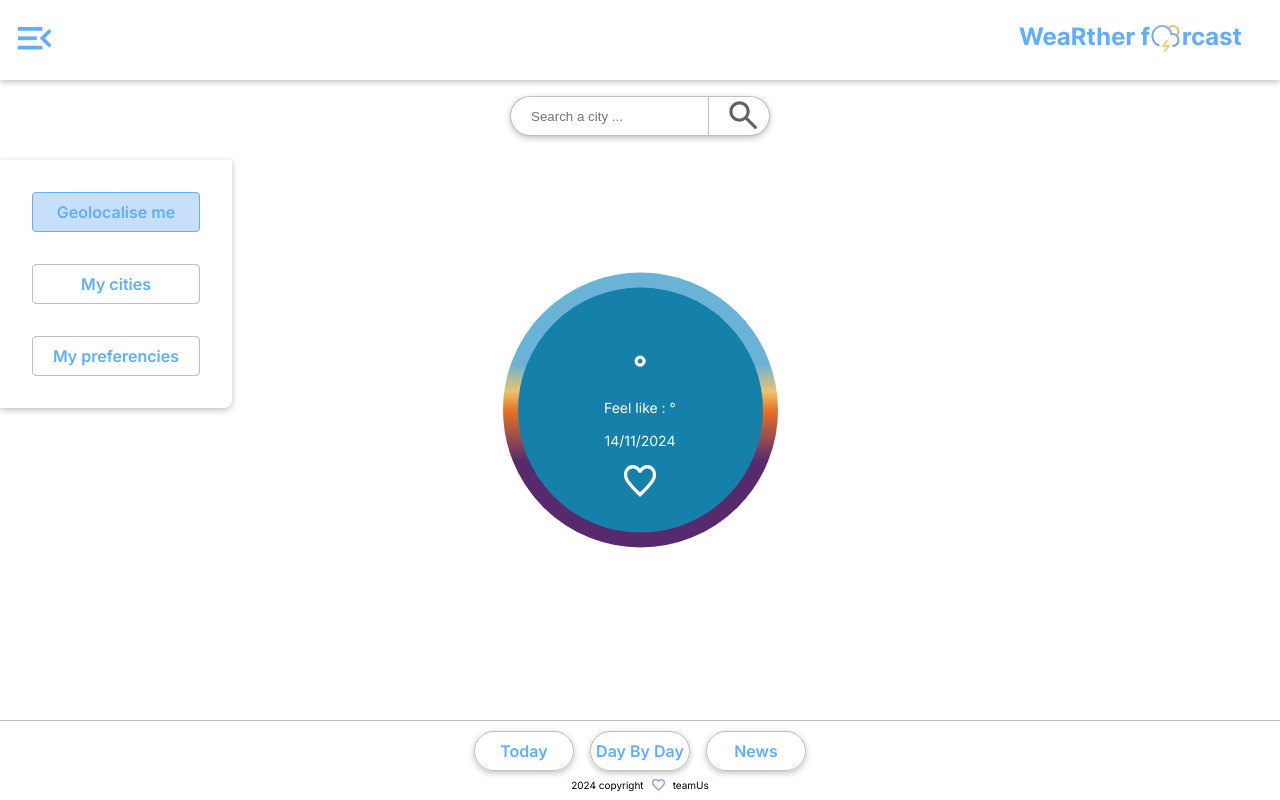
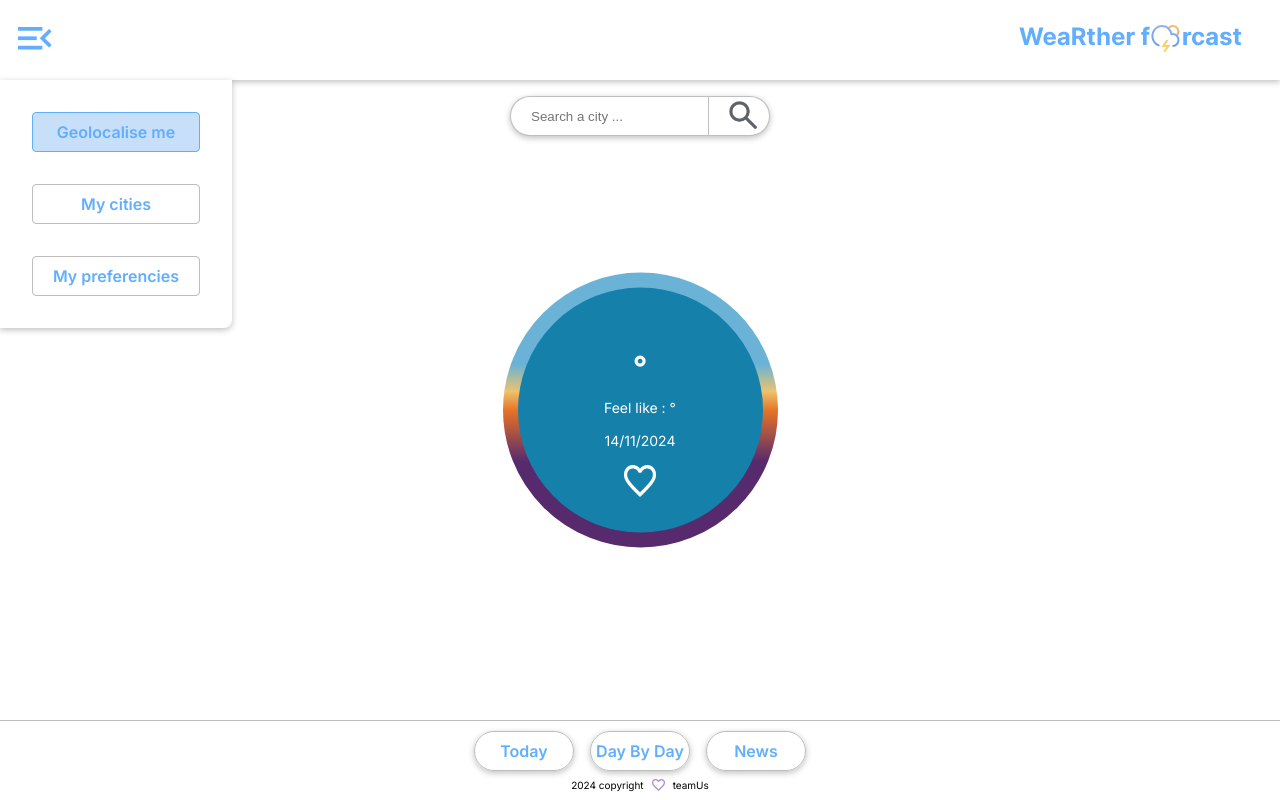
Before and after one commit to WildCodeSchool-2024-09/JS-Nantes-P2-WeartherForcast, a React (Vite) app in the folder client/: page /geolocaliseMe in a window 1280 px wide. Both pictures are taken after a click on the button 33 px from the left and 40 px from the top of the page. Built offline with nearby package versions, Linux system fonts and the light colour scheme; no server answers.

Commit message:
correction menu drop down place on header.css

```diff
--- a/client/src/style/header.css
+++ b/client/src/style/header.css
@@ -23,7 +23,6 @@ header {
 
 .menu-dropdown {
   position: absolute;
-  top: 80px;
   left: 0;
   background: var(--mainColor);
   padding: 32px;
```
